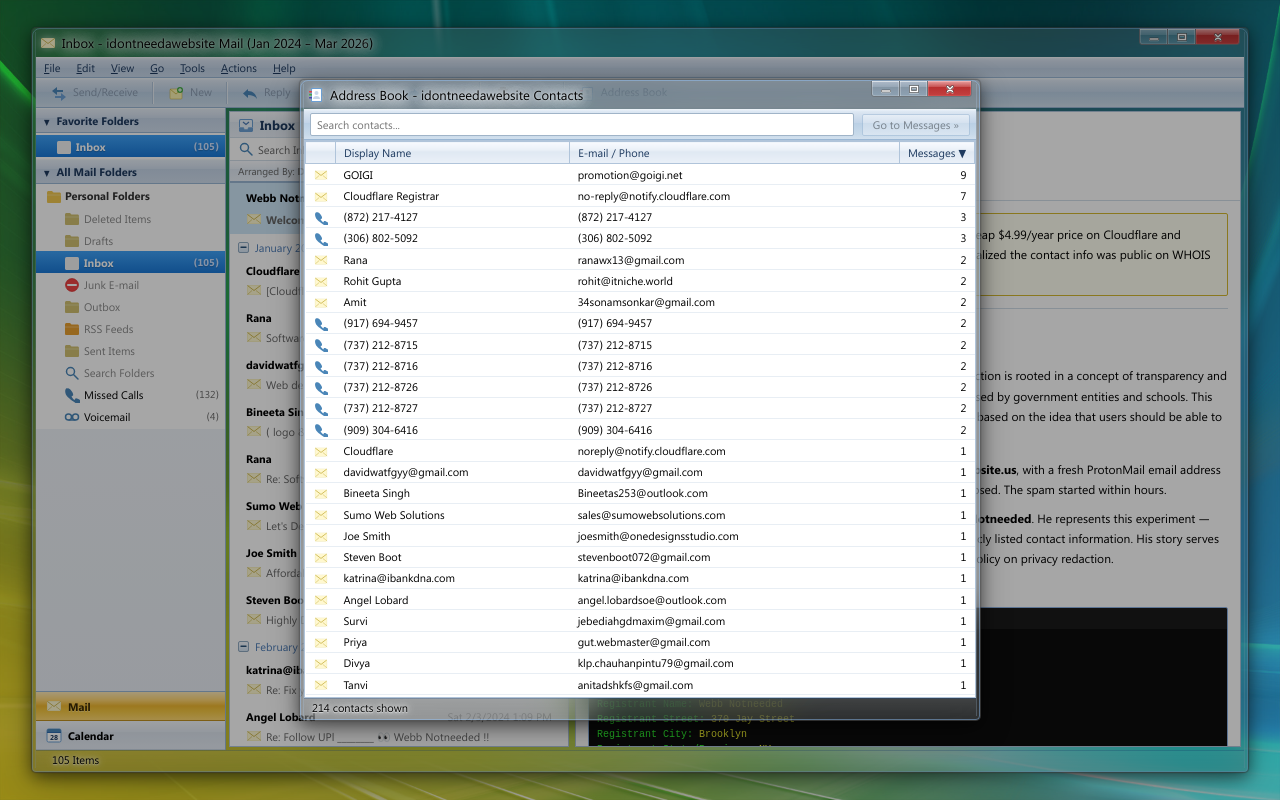
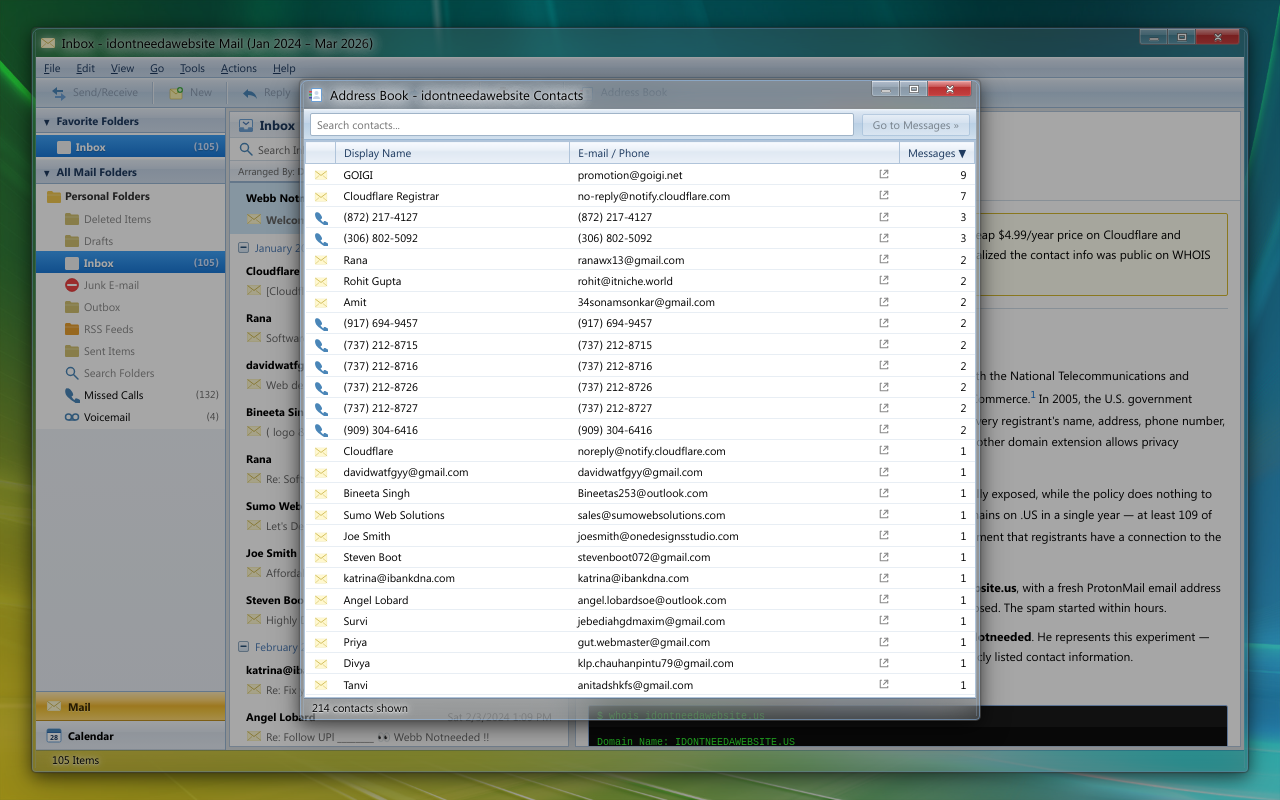
Before and after one commit to switcheristic-telecom/idontneedawebsite, a Preact app: page / in a window 1280 px wide. Both pictures are taken after a click on the element "Address Book". Built offline with nearby package versions, Linux system fonts and the light colour scheme.

Commit message:
update about

```diff
--- a/src/components/about/AboutPane.tsx
+++ b/src/components/about/AboutPane.tsx
@@ -3,7 +3,7 @@
     <div>
       {/* Email-style header - Outlook 2007 */}
       <div class="reading-header">
-        <div class="subject-line">Welcome to idontneedawebsite.us &mdash; Read Me First</div>
+        <div class="subject-line">Welcome to idontneedawebsite.us &mdash; <span class="rainbow-text">Read Me First</span></div>
         <div class="header-field-row">
           <span class="field-label">From:</span>
           <span class="field-value">Webb Notneeded [idontneedawebsite@proton.me]</span>
@@ -34,28 +34,31 @@
         <hr class="about-divider" />
 
         <div class="about-bio">
-          <div style={{ flexShrink: 0 }}>
-            <img
-              src="/assets/webb-notneeded/DALL·E 2024-03-19 03.57.01 - Craft a hyperrealistic portrait of Mr. Webb Notneeded, now an experienced and wise entrepreneur in his late 50s. He sits with a refined grace at his c.webp"
-              alt="Webb Notneeded"
-              width="100"
-              height="100"
-              class="about-avatar"
-            />
-          </div>
           <div class="about-bio-text">
             <span class="about-bio-title">
               I don't need a website
             </span>
             <br /><br />
-            The .US domain's policy of not allowing privacy redaction is
-            rooted in a concept of transparency and accountability, a
-            legacy from when it was primarily used by government entities
-            and schools. This decision by NeuStar, the operator of .US
-            domains, is based on the idea that users should be able to see
-            who is responsible for a website.
+            The .US country-code domain is managed by GoDaddy under contract
+            with the National Telecommunications and Information Administration
+            (NTIA), an agency of the U.S. Department of Commerce.<sup><a href="#ref-1">1</a></sup> In 2005,
+            the U.S. government banned WHOIS privacy on all .US
+            domains &mdash; without public comment.<sup><a href="#ref-2">2</a></sup> Every registrant's name,
+            address, phone number, and email is exposed to anyone who runs
+            a WHOIS lookup. Almost every other domain extension allows privacy
+            redaction; .US is the notable exception.
           </div>
         </div>
+
+        <p>
+          The result is a worst-of-both-worlds situation: legitimate
+          registrants are fully exposed, while the policy does nothing to
+          stop abuse. An Interisle Consulting study found over 30,000
+          phishing domains on .US in a single year &mdash; at least 109
+          of which targeted the U.S. government itself.<sup><a href="#ref-1">1</a></sup> Nexus verification
+          (the requirement that registrants have a connection to the U.S.)
+          is effectively a pre-checked dropdown box.<sup><a href="#ref-1">1</a></sup>
+        </p>
 
         <p>
           To document this problem, a new domain was registered:{" "}
@@ -68,13 +71,14 @@
           Below you will see the journey of a fictional man, by the name of{" "}
           <b>Webb Notneeded</b>. He represents this experiment &mdash; every
           email and phone call in this inbox is real spam, received by his
-          publicly listed contact information. His story serves as a case
-          study into the challenges and implications of the .US domain's
-          policy on privacy redaction.
+          publicly listed contact information.
         </p>
 
         <p style={{ marginBottom: "6px", fontWeight: "bold" }}>
-          WHOIS Record for idontneedawebsite.us
+          WHOIS Record for idontneedawebsite.us{" "}
+          <a href="https://lookup.icann.org/en/lookup?name=idontneedawebsite.us" target="_blank" style={{ fontWeight: "normal", fontSize: "11px" }}>
+            (look it up yourself)
+          </a>
         </p>
 
         <div class="whois-box">
@@ -107,6 +111,27 @@
           </div>
         </div>
 
+        <p style={{ marginBottom: "6px", fontWeight: "bold" }}>
+          References
+        </p>
+        <ol class="about-references">
+          <li id="ref-1">
+            <a href="https://krebsonsecurity.com/2023/09/why-is-us-being-used-to-phish-so-many-of-us/" target="_blank">
+              Why is .US Being Used to Phish So Many of Us?
+            </a>{" "}&mdash; Krebs on Security, 2023
+          </li>
+          <li id="ref-2">
+            <a href="https://domainnamewire.com/2022/04/20/reminder-theres-no-whois-privacy-for-us-domain-names/" target="_blank">
+              Reminder: there's no Whois privacy for .us domain names
+            </a>{" "}&mdash; Domain Name Wire, 2022
+          </li>
+          <li id="ref-3">
+            <a href="https://krebsonsecurity.com/2018/03/who-is-afraid-of-more-spams-and-scams/" target="_blank">
+              Who Is Afraid of More Spams and Scams?
+            </a>{" "}&mdash; Krebs on Security, 2018
+          </li>
+        </ol>
+
         <p class="about-footer">
           A{" "}
           <a href="https://swtch.tel" target="_blank">
--- a/src/components/address-book/AddressBookWindow.tsx
+++ b/src/components/address-book/AddressBookWindow.tsx
@@ -223,9 +223,23 @@
                             : contact.address)}
                       </td>
                       <td class="ab-cell-address">
-                        {contact.type === "phone"
-                          ? formatPhoneNumber(contact.address)
-                          : contact.address}
+                        <span class="ab-address-text">
+                          {contact.type === "phone"
+                            ? formatPhoneNumber(contact.address)
+                            : contact.address}
+                        </span>
+                        <a
+                          href={contact.type === "email" ? `mailto:${contact.address}` : `tel:${contact.address}`}
+                          class="ab-external-link"
+                          title={contact.type === "email" ? `Send email to ${contact.address}` : `Call ${contact.address}`}
+                          onClick={(e) => e.stopPropagation()}
+                        >
+                          <svg width="10" height="10" viewBox="0 0 12 12">
+                            <path d="M3.5 1.5H1.5V10.5H10.5V8.5" fill="none" stroke="currentColor" stroke-width="1.3" stroke-linejoin="round" />
+                            <path d="M6.5 1.5H10.5V5.5" fill="none" stroke="currentColor" stroke-width="1.3" stroke-linecap="round" stroke-linejoin="round" />
+                            <line x1="10.5" y1="1.5" x2="5.5" y2="6.5" stroke="currentColor" stroke-width="1.3" stroke-linecap="round" />
+                          </svg>
+                        </a>
                       </td>
                       <td class="ab-cell-count">{contact.count}</td>
                     </tr>
--- a/src/components/email-client/ReadingPane.tsx
+++ b/src/components/email-client/ReadingPane.tsx
@@ -49,7 +49,9 @@
         <div class="header-field-row">
           <span class="field-label">From:</span>
           <span class="field-value">
-            {highlightText(`${email.Payload.Sender.Name} [${email.Payload.Sender.Address}]`, terms)}
+            <a href={`mailto:${email.Payload.Sender.Address}`} class="from-link">
+              {highlightText(`${email.Payload.Sender.Name} [${email.Payload.Sender.Address}]`, terms)}
+            </a>
           </span>
         </div>
         <div class="header-field-row">
--- a/src/index.css
+++ b/src/index.css
@@ -1,4 +1,9 @@
 /* Outlook 2007 Blue Theme — Aero Glass */
+
+* {
+  user-select: none;
+  -webkit-user-select: none;
+}
 
 @font-face {
   font-family: 'Segoe UI';
@@ -711,6 +716,46 @@
   margin-bottom: 4px;
 }
 
+.rainbow-text {
+  font-family: 'Comic Sans MS', 'Comic Sans', cursive;
+  background: linear-gradient(90deg, #ff0000, #ff8800, #ffff00, #00cc00, #0066ff, #8800ff, #ff0000);
+  background-size: 200% 100%;
+  -webkit-background-clip: text;
+  -webkit-text-fill-color: transparent;
+  background-clip: text;
+  animation: rainbow-shift 3s linear infinite;
+}
+
+@keyframes rainbow-shift {
+  0% { background-position: 0% 50%; }
+  100% { background-position: 200% 50%; }
+}
+
+.about-references {
+  margin: 0 0 12px 20px;
+  padding: 0;
+  font-size: 12px;
+  line-height: 1.7;
+}
+
+.about-references li {
+  margin-bottom: 4px;
+}
+
+.about-body sup a {
+  color: var(--color-link, #0066cc);
+  text-decoration: none;
+  font-size: 10px;
+}
+
+.about-body sup a:hover {
+  text-decoration: underline;
+}
+
+.about-references a {
+  color: var(--color-link, #0066cc);
+}
+
 .reading-header .field-label {
   color: var(--color-text-muted);
   font-weight: normal;
@@ -720,6 +765,16 @@
 
 .reading-header .field-value {
   color: var(--color-text-body);
+}
+
+.reading-header .from-link {
+  color: var(--color-link, #0066cc);
+  text-decoration: none;
+  cursor: pointer;
+}
+
+.reading-header .from-link:hover {
+  text-decoration: underline;
 }
 
 .cal-day.has-activity {
@@ -1285,6 +1340,7 @@
   display: flex;
   flex-direction: column;
   height: 100%;
+  background: #d8dce0;
 }
 
 .message-list-pane {
@@ -1299,16 +1355,24 @@
   overflow-x: hidden;
   margin: 0 3px 3px;
   min-height: 0;
+  background: #fff;
 }
 
 .reading-pane-container > .email-client-content {
   height: auto;
   min-height: 100%;
+  background: #fff;
 }
 
 .reading-pane-scroll {
   overflow: auto;
   height: 100%;
+}
+
+.reading-pane-scroll,
+.reading-pane-scroll * {
+  user-select: text;
+  -webkit-user-select: text;
 }
 
 .empty-pane-message {
@@ -1616,6 +1680,7 @@
     margin: 3px;
     overflow-y: auto;
     min-height: 0;
+    background: #fff;
   }
 
   /* Transform email table into card-style list */
@@ -2090,6 +2155,33 @@
   text-align: right;
 }
 
+.ab-cell-address {
+  position: relative;
+}
+
+.ab-address-text {
+  margin-right: 18px;
+}
+
+.ab-external-link {
+  position: absolute;
+  right: 8px;
+  top: 50%;
+  transform: translateY(-50%);
+  color: #888;
+  cursor: pointer;
+  text-decoration: none;
+  display: inline-flex;
+  align-items: center;
+  padding: 2px;
+  border-radius: 3px;
+}
+
+.ab-external-link:hover {
+  color: #1a5a9e;
+  background: #d0e4f7;
+}
+
 /* Status bar — transparent, on the glass (matches .statusbar) */
 .ab-statusbar {
   background: linear-gradient(
```
